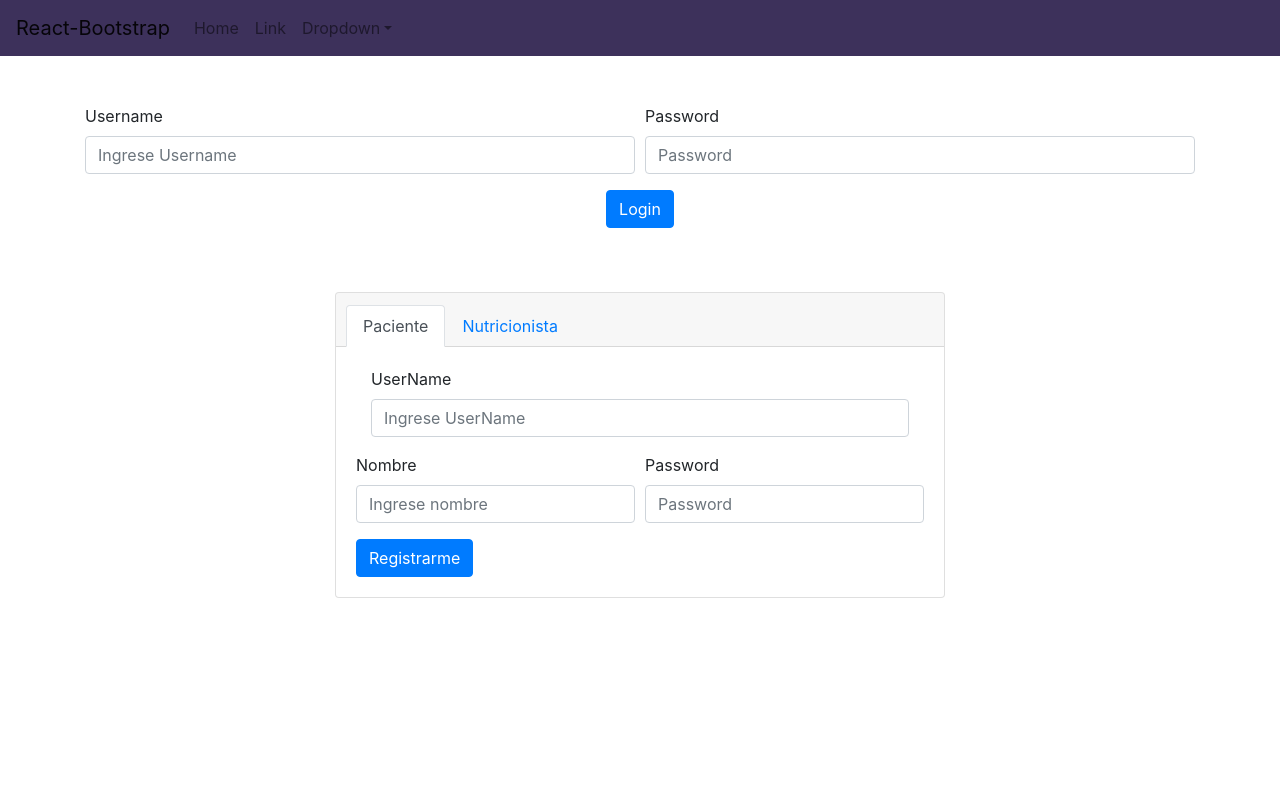
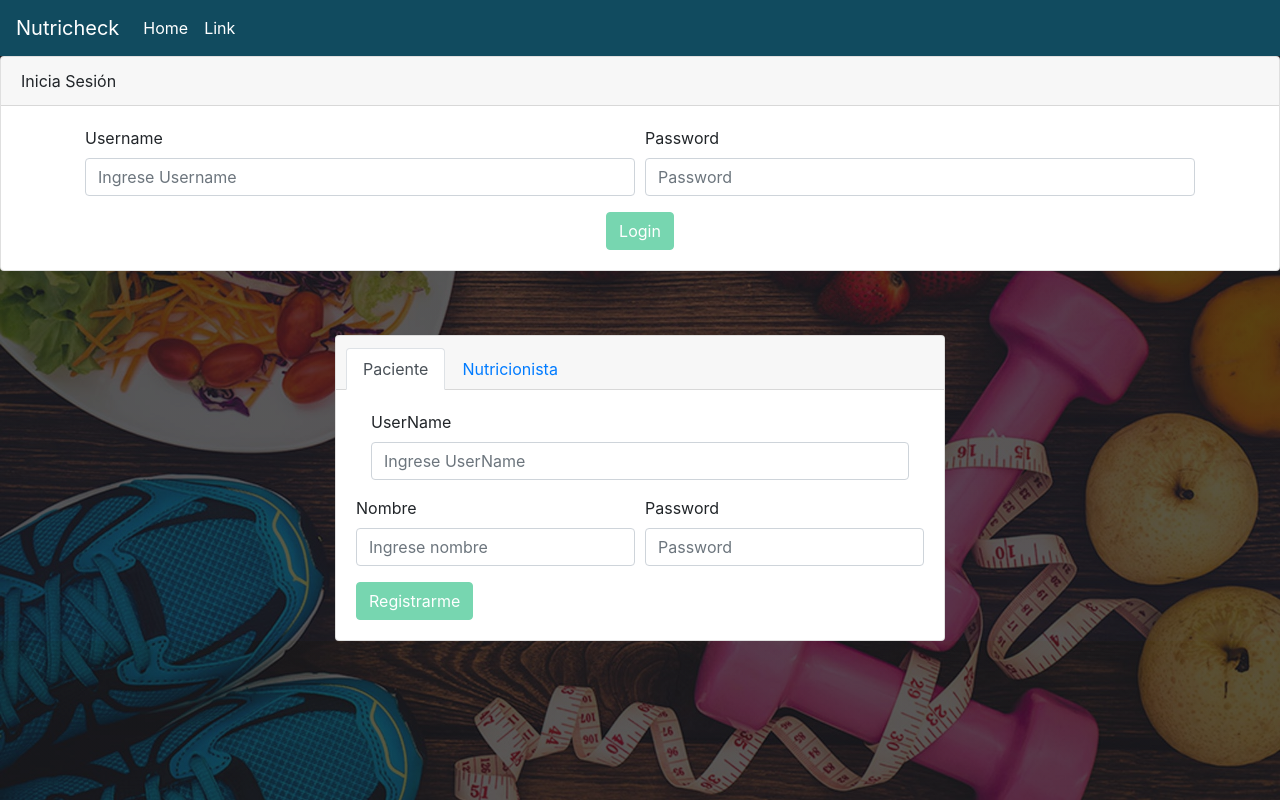
Before and after one commit to sarabepu/NutriCheck, a React (Create React App) app in the folder front/: page / in a window 1280 px wide. Built offline with nearby package versions, Linux system fonts and the light colour scheme; no server answers.

Commit message:
cambios a colores, igual está feo

```diff
--- a/front/src/App.css
+++ b/front/src/App.css
@@ -4,5 +4,20 @@
 }
 
 #navbar-principal{
-  background-color: #3D315B !important;
+  background-color: #114B5F !important;
+
 }
+
+.white-text{
+  color: white !important;
+}
+button{
+  background-color: #77D6B0 !important;
+  border-color:#77D6B0 !important;
+  color:white !important;
+}
+
+body{
+  background:linear-gradient(0deg, rgba(20, 20, 26, 0.7), rgba(19, 18, 18, 0.7)), url('/images/frutas.jpg');
+  background-size:cover;
+}
--- a/front/src/components/Login.jsx
+++ b/front/src/components/Login.jsx
@@ -34,8 +34,9 @@ function Login(props) {
 
   return (
     <div>
-      <br/>
-      <br/>
+      <Card>
+  <Card.Header>Inicia Sesión </Card.Header>
+  <Card.Body>
     <Container>
     <Form>
       <Form.Row>
@@ -50,12 +51,14 @@ function Login(props) {
         </Form.Group>
       </Form.Row>
       <center>
-        <Button variant="primary" onClick={handleSubmit}>Login
+        <Button  variant="primary" onClick={handleSubmit}>Login
 
     </Button>
     </center>
     </Form>
     </Container>
+    </Card.Body>
+    </Card>
     </div>
   );
 }
--- a/front/src/components/Navbar.jsx
+++ b/front/src/components/Navbar.jsx
@@ -1,29 +1,23 @@
 import React from 'react';
 import { Component } from "react";
 import { Navbar, Nav, NavDropdown } from 'react-bootstrap';
-class NavBar extends Component {
 
-  render() {
+
+function NavBar () {
     return (<>
-      <Navbar  expand="lg" id="navbar-principal">
-        <Navbar.Brand href="#home">React-Bootstrap</Navbar.Brand>
+      <Navbar expand="lg" id="navbar-principal">
+        <Navbar.Brand className="white-text" href="#home">Nutricheck</Navbar.Brand>
         <Navbar.Toggle aria-controls="basic-navbar-nav" />
         <Navbar.Collapse id="basic-navbar-nav">
           <Nav className="mr-auto">
-            <Nav.Link href="#home">Home</Nav.Link>
-            <Nav.Link href="#link">Link</Nav.Link>
-            <NavDropdown title="Dropdown" id="basic-nav-dropdown">
-              <NavDropdown.Item href="#action/3.1">Action</NavDropdown.Item>
-              <NavDropdown.Item href="#action/3.2">Another action</NavDropdown.Item>
-              <NavDropdown.Item href="#action/3.3">Something</NavDropdown.Item>
-              <NavDropdown.Divider />
-              <NavDropdown.Item href="#action/3.4">Separated link</NavDropdown.Item>
-            </NavDropdown>
+            <Nav.Link className="white-text" href="#home">Home</Nav.Link>
+            <Nav.Link className="white-text" href="#link">Link</Nav.Link>
+
           </Nav>
         </Navbar.Collapse>
       </Navbar>
     </>)
-  }
+
 }
 
 export default NavBar;
--- a/front/src/components/RegistroPaciente.jsx
+++ b/front/src/components/RegistroPaciente.jsx
@@ -59,7 +59,7 @@ function RegistroPaciente(props) {
           <Form.Control type="password" placeholder="Password" onChange={e => setPassword(e.target.value)}/>
         </Form.Group>
       </Form.Row>
-      <Button variant="primary" onClick={handleSubmit}>
+      <Button variant="primary"  onClick={handleSubmit}>
         Registrarme
     </Button>
     </Form>
```
Also changed, not shown: front/public/images/frutas.jpg (added), 1 other file (tests, documents, lock files or other folders).
